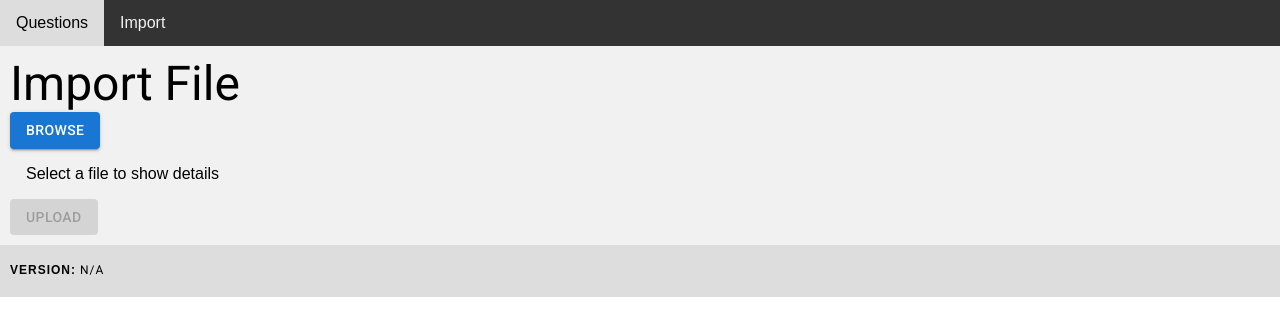
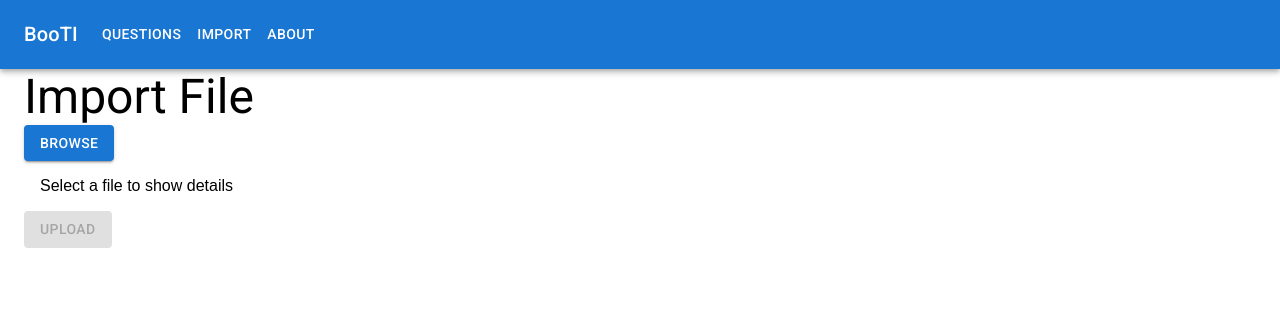
Before and after one commit to olegood/boosti, a React (Create React App) app in the folder client/: page /import in a window 1280 px wide. Shown: the top 336 px of the page. Built offline with nearby package versions, Linux system fonts and the light colour scheme; no server answers.

Commit message:
#19 Create About page and migrate to app navigation MUI component
Close #19

```diff
--- a/client/src/App.js
+++ b/client/src/App.js
@@ -1,36 +1,30 @@
 import './App.css';
-import AppInfo from './components/appInfo.js';
 import QuestionsContainer from './components/questions/questionsContainer';
 import { BrowserRouter, Route, Routes } from 'react-router-dom';
 import ImportContainer from './components/importContainer';
-import { Link } from '@mui/material';
 import React from 'react';
 
-// @fontsource
+// @fontsource start
 import '@fontsource/roboto/300.css';
 import '@fontsource/roboto/400.css';
 import '@fontsource/roboto/500.css';
 import '@fontsource/roboto/700.css';
+// @fontsource end
+
+import ResponsiveAppBar from './components/responsiveAppBar';
+import PageAbout from './components/pageAbout';
 
 function App() {
   return (<>
-    <div className='topnav'>
-      <Link href="/questions">Questions</Link>
-      <Link href="/import">Import</Link>
-    </div>
-
-    <div className='content'>
       <BrowserRouter>
+        <ResponsiveAppBar/>
         <Routes>
           <Route path={'/'} element={<QuestionsContainer/>}/>
           <Route path={'/questions'} element={<QuestionsContainer/>}/>
           <Route path={'/import'} element={<ImportContainer/>}/>
+          <Route path={'/about'} element={<PageAbout/>}/>
         </Routes>
       </BrowserRouter>
-    </div>
-    <div className='footer'>
-      <AppInfo/>
-    </div>
   </>);
 }
 
--- a/client/src/components/importContainer.js
+++ b/client/src/components/importContainer.js
@@ -1,45 +1,46 @@
-import { Button, styled, Typography } from '@mui/material'
-import FileInfo from './fileInfo'
-import Header from './common/header/header'
-import QuestionsService from '../service/questionsService'
-import React, { useState } from 'react'
+import { Button, Container, styled, Typography } from '@mui/material';
+import FileInfo from './fileInfo';
+import Header from './common/header/header';
+import QuestionsService from '../service/questionsService';
+import React, { useState } from 'react';
 
 const Input = styled('input')({
   display: 'none',
-})
+});
 
 export default function ImportContainer() {
 
-  const [selectedFile, setSelectedFile] = useState()
-  const [isSelected, setIsSelected] = useState(false)
+  const [selectedFile, setSelectedFile] = useState();
+  const [isSelected, setIsSelected] = useState(false);
 
-  const [uploadResult, setUploadResult] = useState('')
+  const [uploadResult, setUploadResult] = useState('');
 
-  const [isError, setIsError] = useState(false)
+  const [isError, setIsError] = useState(false);
 
   const changeHandler = (event) => {
-    setSelectedFile(event.target.files[0])
-    setIsSelected(true)
-    setUploadResult('')
-    setIsError(false)
-  }
+    setSelectedFile(event.target.files[0]);
+    setIsSelected(true);
+    setUploadResult('');
+    setIsError(false);
+  };
 
   const handleSubmission = () => {
-    const data = new FormData()
-    data.append('file', selectedFile)
+    const data = new FormData();
+    data.append('file', selectedFile);
 
     QuestionsService.uploadFile(data)
       .then(resp => {
-        setIsError(false)
-        setUploadResult('Success')
+        setIsError(false);
+        setUploadResult('Success');
       })
       .catch(err => {
-        setIsError(true)
-        setUploadResult(err.response.data)
-      })
-  }
+        setIsError(true);
+        setUploadResult(err.response.data);
+      });
+  };
 
   return <>
+    <Container maxWidth="xl">
       <Header text={'Import File'}/>
       <div>
         <label htmlFor="contained-button-file">
@@ -57,6 +58,7 @@
           </Typography>
         )}
       </div>
-  </>
+    </Container>
+  </>;
 
 }
--- /dev/null
+++ b/client/src/components/pageAbout.js
@@ -0,0 +1,30 @@
+import React, { useEffect, useState } from 'react';
+import AppInfoService from '../service/appInfoService';
+import Header from './common/header/header';
+import { Container, List, ListItem } from '@mui/material';
+
+export default function PageAbout() {
+
+  const [appInfo, setAppInfo] = useState({})
+
+  useEffect(() =>{
+    AppInfoService.getBuildInfo().then(resp => {
+      setAppInfo(resp.data)
+    })
+  });
+
+  const { name, group, artifact, version } = appInfo
+
+  return (<>
+    <Container maxWidth="xl">
+      <Header text={'About'}/>
+      <List>
+        <ListItem>Name: {name}</ListItem>
+        <ListItem>Group: {group}</ListItem>
+        <ListItem>Artifact: {artifact}</ListItem>
+        <ListItem>Version: {version}</ListItem>
+        <ListItem>React: {React.version}</ListItem>
+      </List>
+    </Container>
+  </>)
+}
--- a/client/src/components/questions/questionsContainer.js
+++ b/client/src/components/questions/questionsContainer.js
@@ -2,7 +2,7 @@
 import FileDownload from 'js-file-download'
 import QuestionsService from '../../service/questionsService';
 import Question from './question';
-import { Button, Typography } from '@mui/material';
+import { Button, Container, Typography } from '@mui/material';
 import Header from '../common/header/header';
 
 class QuestionsContainer extends React.Component {
@@ -41,6 +41,7 @@
     const hasQuestions = questions && questions.length > 0;
     const hasSelectedItems = selected && selected.size > 0;
     return <>
+      <Container maxWidth="xl">
       <Header text={'List of Questions'}/>
       {!hasQuestions ?
         <Typography variant="body1" display="block">
@@ -62,6 +63,7 @@
       {hasQuestions &&
         <Button variant="contained" onClick={this.handleExport} disabled={!hasSelectedItems}>Export</Button>
       }
+      </Container>
     </>
   }
 }
--- /dev/null
+++ b/client/src/components/responsiveAppBar.js
@@ -0,0 +1,117 @@
+import * as React from 'react';
+import AppBar from '@mui/material/AppBar';
+import Box from '@mui/material/Box';
+import Toolbar from '@mui/material/Toolbar';
+import IconButton from '@mui/material/IconButton';
+import Typography from '@mui/material/Typography';
+import Menu from '@mui/material/Menu';
+import MenuIcon from '@mui/icons-material/Menu';
+import Container from '@mui/material/Container';
+import Avatar from '@mui/material/Avatar';
+import Button from '@mui/material/Button';
+import Tooltip from '@mui/material/Tooltip';
+import MenuItem from '@mui/material/MenuItem';
+import { Link } from 'react-router-dom';
+
+const pages = [
+  { name: 'Questions', url: '/questions' },
+  { name: 'Import', url: '/import' },
+  { name: 'About', url: '/about' }
+];
+const settings = ['Profile', 'Account', 'Dashboard', 'Logout'];
+
+const ResponsiveAppBar = () => {
+
+  const [anchorElNav, setAnchorElNav] = React.useState(null);
+  const [anchorElUser, setAnchorElUser] = React.useState(null);
+
+  const handleOpenNavMenu = (event) => {
+    setAnchorElNav(event.currentTarget);
+  };
+  const handleOpenUserMenu = (event) => {
+    setAnchorElUser(event.currentTarget);
+  };
+
+  const handleCloseNavMenu = () => {
+    setAnchorElNav(null);
+  };
+
+  const handleCloseUserMenu = () => {
+    setAnchorElUser(null);
+  };
+
+  return (
+    <AppBar position="static">
+      <Container maxWidth="xl">
+        <Toolbar disableGutters>
+          <Typography
+            variant="h6"
+            noWrap
+            component="div"
+            sx={{ mr: 2, display: { xs: 'none', md: 'flex' } }}
+          >
+            BooTI
+          </Typography>
+
+          <Box sx={{ flexGrow: 1, display: { xs: 'flex', md: 'none' } }}>
+            <IconButton
+              size="large"
+              aria-label="account of current user"
+              aria-controls="menu-appbar"
+              aria-haspopup="true"
+              onClick={handleOpenNavMenu}
+              color="inherit"
+            >
+              <MenuIcon />
+            </IconButton>
+            <Menu
+              id="menu-appbar"
+              anchorEl={anchorElNav}
+              anchorOrigin={{
+                vertical: 'bottom',
+                horizontal: 'left',
+              }}
+              keepMounted
+              transformOrigin={{
+                vertical: 'top',
+                horizontal: 'left',
+              }}
+              open={Boolean(anchorElNav)}
+              onClose={handleCloseNavMenu}
+              sx={{
+                display: { xs: 'block', md: 'none' },
+              }}
+            >
+              {pages.map(({ name, url }) => (
+                <MenuItem key={name} onClick={handleCloseNavMenu}>
+                  <Typography textAlign="center">{name}</Typography>
+                </MenuItem>
+              ))}
+            </Menu>
+          </Box>
+          <Typography
+            variant="h6"
+            noWrap
+            component="div"
+            sx={{ flexGrow: 1, display: { xs: 'flex', md: 'none' } }}
+          >
+            BooTI
+          </Typography>
+          <Box sx={{ flexGrow: 1, display: { xs: 'none', md: 'flex' } }}>
+            {pages.map(({ name, url }) => (
+              <Button
+                key={name}
+                component={Link} to={url}
+                // onClick={handleCloseNavMenu}
+                sx={{ my: 2, color: 'white', display: 'block' }}
+              >
+                {name}
+              </Button>
+            ))}
+          </Box>
+        </Toolbar>
+      </Container>
+    </AppBar>
+  );
+};
+export default ResponsiveAppBar;
```
Also changed, not shown: 1 other file (tests, documents, lock files or other folders). Lines whose indentation alone changed are shown as unchanged.
